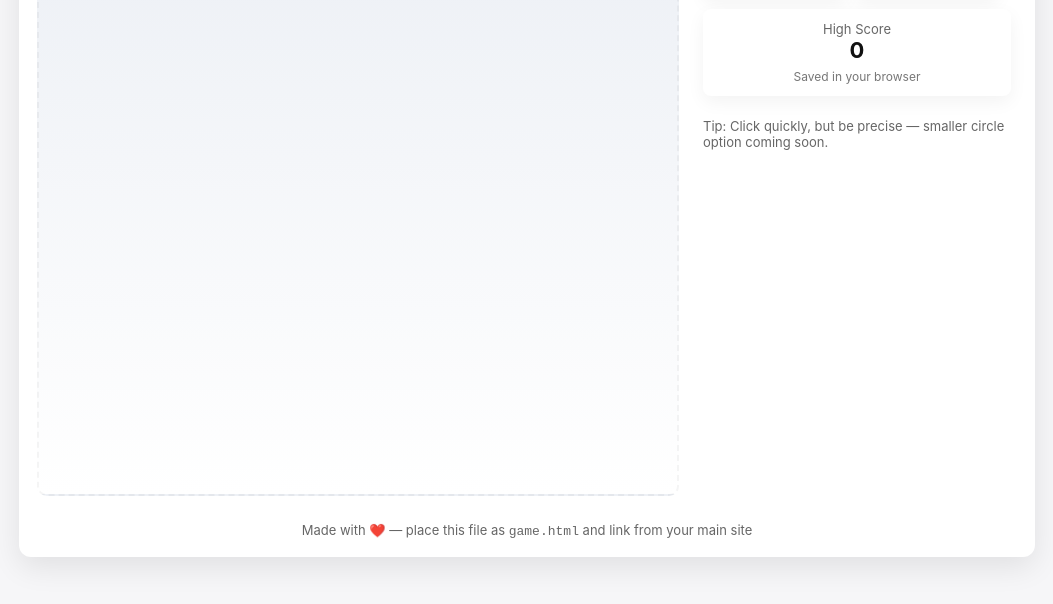
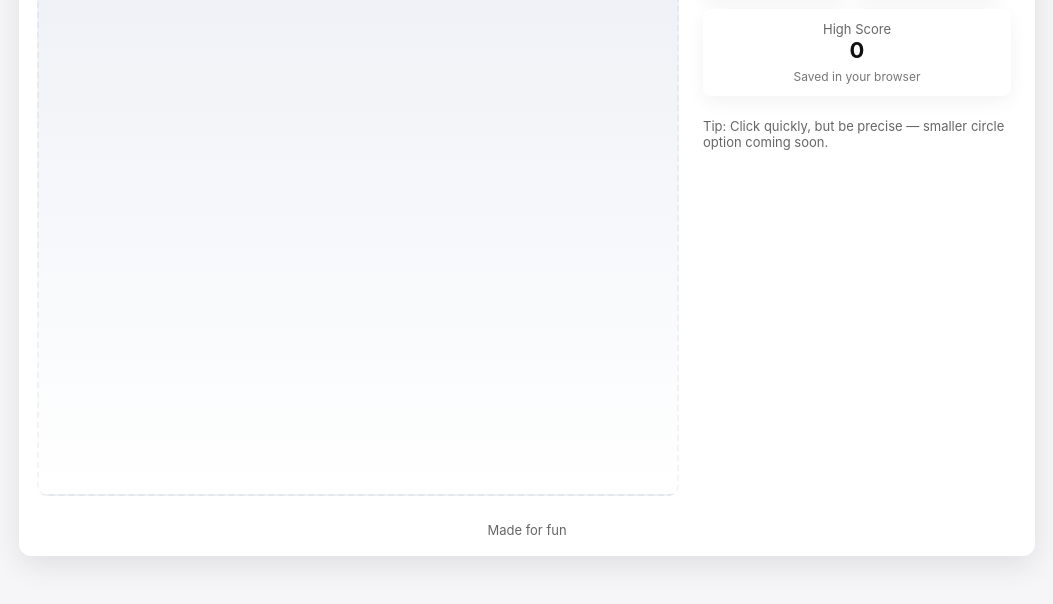
Before and after one commit to samadrehman/Samad-Portfolio, a plain HTML site: page game.html in a window 1280 px wide. Shown: the part 192-796 px from the top of the page, without its empty margins (113-1166 px from the left). Drawn offline with Linux system fonts and the light colour scheme.

Commit message:
fix spellings

```diff
--- a/game.html
+++ b/game.html
@@ -115,7 +115,7 @@
         </div>
       </aside>
 
-      <footer>Made with ❤️ — place this file as <code>game.html</code> and link from your main site</footer>
+      <footer>Made for fun </footer>
     </div>
   </div>
 
```
